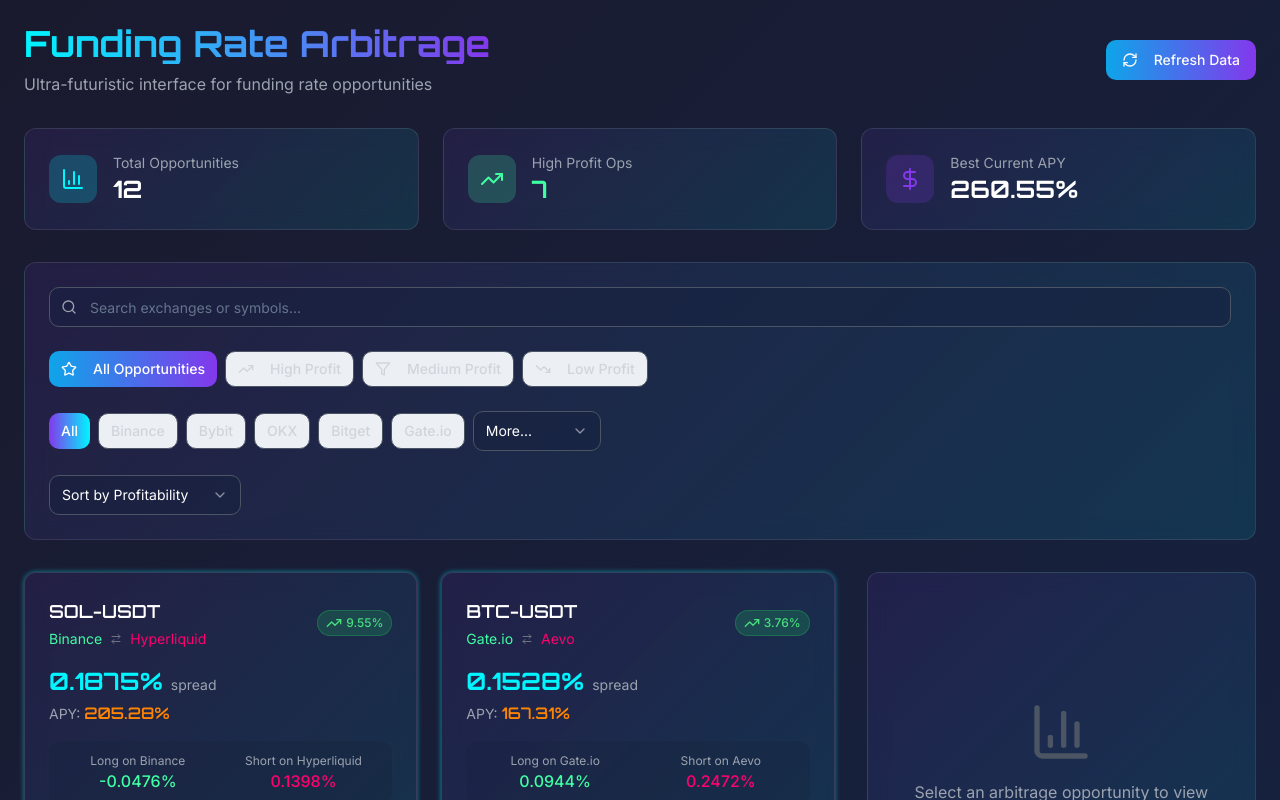
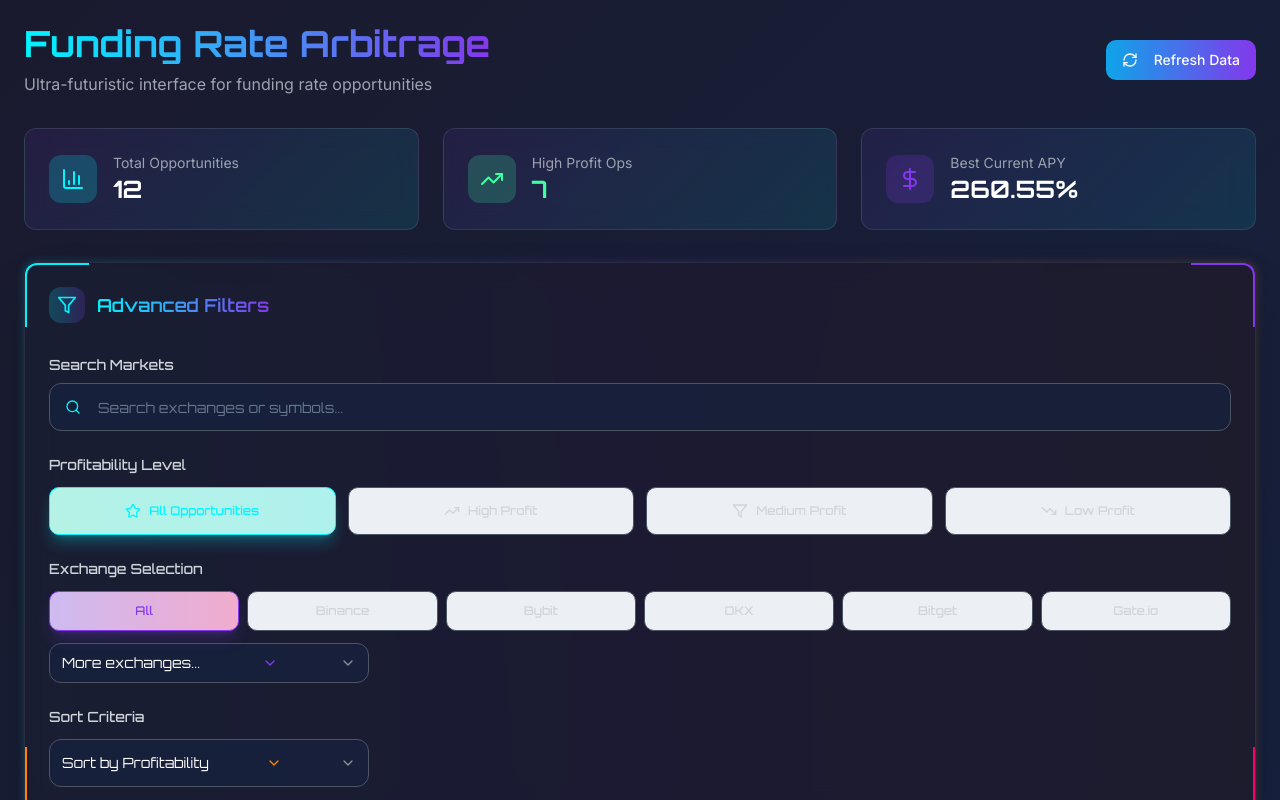
Before and after one commit to Brokendod/opesia-arbitrage-new, a React (Vite) app: page / in a window 1280 px wide. Shown: the top 800 px of the page. Built offline with nearby package versions, Linux system fonts and the light colour scheme.

Commit message:
Refactor: Improve dashboard filters/sorting UI
Improve the visual appearance of the dashboard's filter and sorting components to better match the overall design.

```diff
--- a/src/components/ArbitrageFilters.tsx
+++ b/src/components/ArbitrageFilters.tsx
@@ -1,6 +1,6 @@
 
 import React from 'react';
-import { Search, Filter, TrendingUp, TrendingDown, Star } from 'lucide-react';
+import { Search, Filter, TrendingUp, TrendingDown, Star, ChevronDown } from 'lucide-react';
 import { Button } from '@/components/ui/button';
 import { Input } from '@/components/ui/input';
 import { Select, SelectContent, SelectItem, SelectTrigger, SelectValue } from '@/components/ui/select';
@@ -40,7 +40,7 @@ const ArbitrageFilters: React.FC<FiltersProps> = ({
 
   const sortOptions = [
     { value: 'profitability', label: 'Profitability' },
-    { value: 'rate', label: 'Arbitrage Profit' },
+    { value: 'rate', label: 'Spread Rate' },
     { value: 'volume', label: 'Volume' },
     { value: 'change', label: '24h Change' }
   ];
@@ -50,40 +50,72 @@ const ArbitrageFilters: React.FC<FiltersProps> = ({
   const dropdownExchanges = exchanges.slice(6);
 
   return (
-    <div className="data-card mb-8">
+    <div className="relative">
+      {/* Background with animated border */}
+      <div className="absolute inset-0 bg-gradient-to-r from-neon-cyan/20 via-neon-purple/20 to-neon-orange/20 rounded-xl blur-sm"></div>
+      <div className="relative bg-dark-100/90 backdrop-blur-md border border-gray-700/50 rounded-xl p-6 mb-8 shadow-2xl">
+        {/* Animated corner accents */}
+        <div className="absolute top-0 left-0 w-16 h-16 border-l-2 border-t-2 border-neon-cyan rounded-tl-xl animate-pulse"></div>
+        <div className="absolute top-0 right-0 w-16 h-16 border-r-2 border-t-2 border-neon-purple rounded-tr-xl animate-pulse"></div>
+        <div className="absolute bottom-0 left-0 w-16 h-16 border-l-2 border-b-2 border-neon-orange rounded-bl-xl animate-pulse"></div>
+        <div className="absolute bottom-0 right-0 w-16 h-16 border-r-2 border-b-2 border-neon-pink rounded-br-xl animate-pulse"></div>
+
         <div className="flex flex-col gap-6">
+          {/* Header */}
+          <div className="flex items-center gap-3 mb-2">
+            <div className="p-2 bg-gradient-to-r from-neon-cyan/20 to-neon-purple/20 rounded-lg">
+              <Filter className="w-5 h-5 text-neon-cyan" />
+            </div>
+            <h3 className="font-orbitron font-semibold text-lg bg-gradient-to-r from-neon-cyan to-neon-purple bg-clip-text text-transparent">
+              Advanced Filters
+            </h3>
+          </div>
+
           {/* Search */}
           <div className="w-full">
-          <div className="relative">
-            <Search className="absolute left-3 top-1/2 transform -translate-y-1/2 text-gray-400 w-4 h-4" />
+            <label className="block text-sm font-medium text-gray-300 mb-2 font-orbitron">
+              Search Markets
+            </label>
+            <div className="relative group">
+              <Search className="absolute left-4 top-1/2 transform -translate-y-1/2 text-neon-cyan w-4 h-4 group-focus-within:animate-pulse" />
               <Input
                 placeholder="Search exchanges or symbols..."
                 value={searchTerm}
                 onChange={(e) => onSearchChange(e.target.value)}
-              className="pl-10 bg-dark-200/50 border-gray-600 text-white placeholder-gray-400 focus:border-neon-cyan"
+                className="pl-12 bg-dark-200/70 border-gray-600 text-white placeholder-gray-400 focus:border-neon-cyan focus:ring-2 focus:ring-neon-cyan/20 h-12 rounded-lg font-orbitron transition-all duration-300 hover:border-neon-cyan/50"
               />
+              <div className="absolute inset-0 bg-gradient-to-r from-neon-cyan/5 to-transparent rounded-lg opacity-0 group-focus-within:opacity-100 transition-opacity duration-300 pointer-events-none"></div>
             </div>
           </div>
 
           {/* Profitability Filter */}
           <div className="w-full">
-          <div className="flex flex-wrap gap-2">
+            <label className="block text-sm font-medium text-gray-300 mb-3 font-orbitron">
+              Profitability Level
+            </label>
+            <div className="grid grid-cols-2 md:grid-cols-4 gap-3">
               {profitabilityOptions.map((option) => {
                 const Icon = option.icon;
+                const isSelected = selectedProfitability === option.value;
                 return (
                   <Button
                     key={option.value}
-                  variant={selectedProfitability === option.value ? "default" : "outline"}
+                    variant="outline"
                     size="sm"
                     onClick={() => onProfitabilityChange(option.value)}
-                  className={`${
-                    selectedProfitability === option.value
-                      ? 'bg-gradient-to-r from-techno-500 to-neon-purple text-white'
-                      : 'border-gray-600 text-gray-300 hover:border-neon-cyan hover:text-neon-cyan'
-                  } transition-all duration-300`}
+                    className={`h-12 relative overflow-hidden transition-all duration-300 ${
+                      isSelected
+                        ? 'bg-gradient-to-r from-neon-green/20 to-neon-cyan/20 border-neon-cyan text-neon-cyan shadow-lg shadow-neon-cyan/25'
+                        : 'border-gray-600 text-gray-300 hover:border-neon-cyan/50 hover:text-neon-cyan hover:shadow-md hover:shadow-neon-cyan/10'
+                    }`}
                   >
-                  <Icon className="w-4 h-4 mr-2" />
-                  {option.label}
+                    {isSelected && (
+                      <div className="absolute inset-0 bg-gradient-to-r from-neon-cyan/10 to-neon-green/10 animate-pulse"></div>
+                    )}
+                    <div className="relative flex items-center justify-center gap-2">
+                      <Icon className="w-4 h-4" />
+                      <span className="font-orbitron text-xs">{option.label}</span>
+                    </div>
                   </Button>
                 );
               })}
@@ -92,31 +124,48 @@ const ArbitrageFilters: React.FC<FiltersProps> = ({
 
           {/* Exchange Filter */}
           <div className="w-full">
-          <div className="flex flex-wrap gap-2 items-center">
-            {visibleExchanges.map((exchange) => (
+            <label className="block text-sm font-medium text-gray-300 mb-3 font-orbitron">
+              Exchange Selection
+            </label>
+            <div className="flex flex-col gap-3">
+              <div className="grid grid-cols-3 md:grid-cols-6 gap-2">
+                {visibleExchanges.map((exchange) => {
+                  const isSelected = selectedExchange === exchange;
+                  return (
                     <Button
                       key={exchange}
-                variant={selectedExchange === exchange ? "default" : "outline"}
+                      variant="outline"
                       size="sm"
                       onClick={() => onExchangeChange(exchange)}
-                className={`${
-                  selectedExchange === exchange
-                    ? 'bg-gradient-to-r from-neon-purple to-neon-cyan text-white'
-                    : 'border-gray-600 text-gray-300 hover:border-neon-cyan hover:text-neon-cyan'
-                } transition-all duration-300 flex-shrink-0`}
+                      className={`h-10 relative overflow-hidden transition-all duration-300 ${
+                        isSelected
+                          ? 'bg-gradient-to-r from-neon-purple/20 to-neon-pink/20 border-neon-purple text-neon-purple shadow-lg shadow-neon-purple/25'
+                          : 'border-gray-600 text-gray-300 hover:border-neon-purple/50 hover:text-neon-purple hover:shadow-md hover:shadow-neon-purple/10'
+                      }`}
                     >
-                {exchange}
+                      {isSelected && (
+                        <div className="absolute inset-0 bg-gradient-to-r from-neon-purple/10 to-neon-pink/10 animate-pulse"></div>
+                      )}
+                      <span className="relative font-orbitron text-xs">{exchange}</span>
                     </Button>
-            ))}
+                  );
+                })}
+              </div>
 
               {/* Dropdown for remaining exchanges */}
+              <div className="w-full max-w-xs">
                 <Select value={dropdownExchanges.includes(selectedExchange) ? selectedExchange : ""} onValueChange={onExchangeChange}>
-              <SelectTrigger className="w-32 bg-dark-200/50 border-gray-600 text-white focus:border-neon-cyan">
-                <SelectValue placeholder="More..." />
+                  <SelectTrigger className="bg-dark-200/70 border-gray-600 text-white focus:border-neon-purple h-10 rounded-lg font-orbitron transition-all duration-300 hover:border-neon-purple/50">
+                    <SelectValue placeholder="More exchanges..." />
+                    <ChevronDown className="w-4 h-4 text-neon-purple" />
                   </SelectTrigger>
                   <SelectContent className="bg-dark-200 border-gray-600 z-50">
                     {dropdownExchanges.map((exchange) => (
-                  <SelectItem key={exchange} value={exchange} className="text-white hover:bg-gray-700 focus:bg-gray-700">
+                      <SelectItem
+                        key={exchange}
+                        value={exchange}
+                        className="text-white hover:bg-neon-purple/20 focus:bg-neon-purple/20 font-orbitron"
+                      >
                         {exchange}
                       </SelectItem>
                     ))}
@@ -124,16 +173,26 @@ const ArbitrageFilters: React.FC<FiltersProps> = ({
                 </Select>
               </div>
             </div>
+          </div>
 
           {/* Sort Options */}
           <div className="w-full">
+            <label className="block text-sm font-medium text-gray-300 mb-3 font-orbitron">
+              Sort Criteria
+            </label>
+            <div className="w-full max-w-xs">
               <Select value={sortBy} onValueChange={onSortChange}>
-            <SelectTrigger className="w-48 bg-dark-200/50 border-gray-600 text-white focus:border-neon-cyan">
+                <SelectTrigger className="bg-dark-200/70 border-gray-600 text-white focus:border-neon-orange h-12 rounded-lg font-orbitron transition-all duration-300 hover:border-neon-orange/50">
                   <SelectValue placeholder="Sort by..." />
+                  <ChevronDown className="w-4 h-4 text-neon-orange" />
                 </SelectTrigger>
                 <SelectContent className="bg-dark-200 border-gray-600 z-50">
                   {sortOptions.map((option) => (
-                <SelectItem key={option.value} value={option.value} className="text-white hover:bg-gray-700 focus:bg-gray-700">
+                    <SelectItem
+                      key={option.value}
+                      value={option.value}
+                      className="text-white hover:bg-neon-orange/20 focus:bg-neon-orange/20 font-orbitron"
+                    >
                       Sort by {option.label}
                     </SelectItem>
                   ))}
@@ -142,6 +201,11 @@ const ArbitrageFilters: React.FC<FiltersProps> = ({
             </div>
           </div>
         </div>
+
+        {/* Bottom glow effect */}
+        <div className="absolute bottom-0 left-1/2 transform -translate-x-1/2 w-32 h-1 bg-gradient-to-r from-transparent via-neon-cyan to-transparent opacity-50"></div>
+      </div>
+    </div>
   );
 };
 
```
Lines whose indentation alone changed are shown as unchanged.
